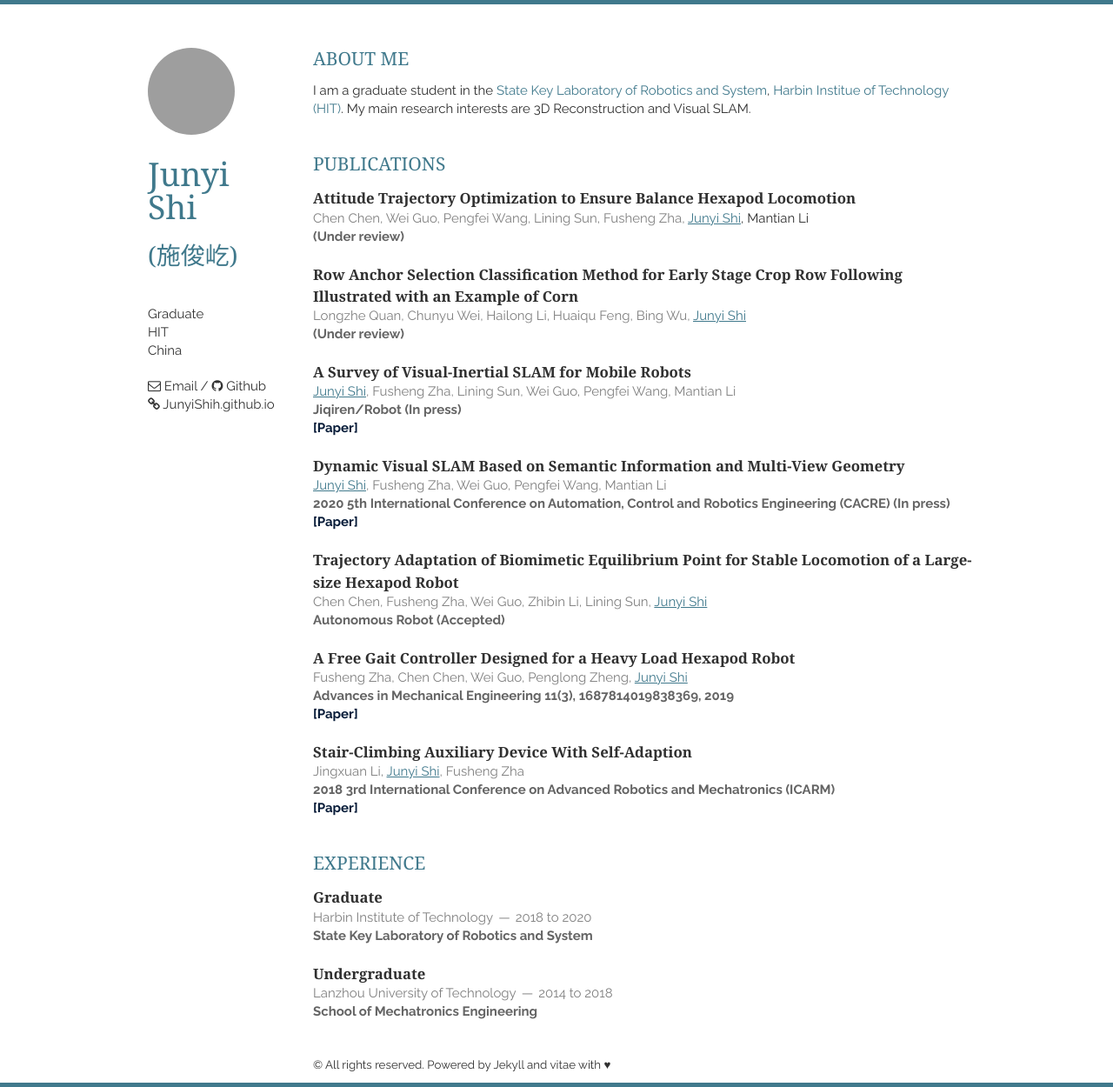
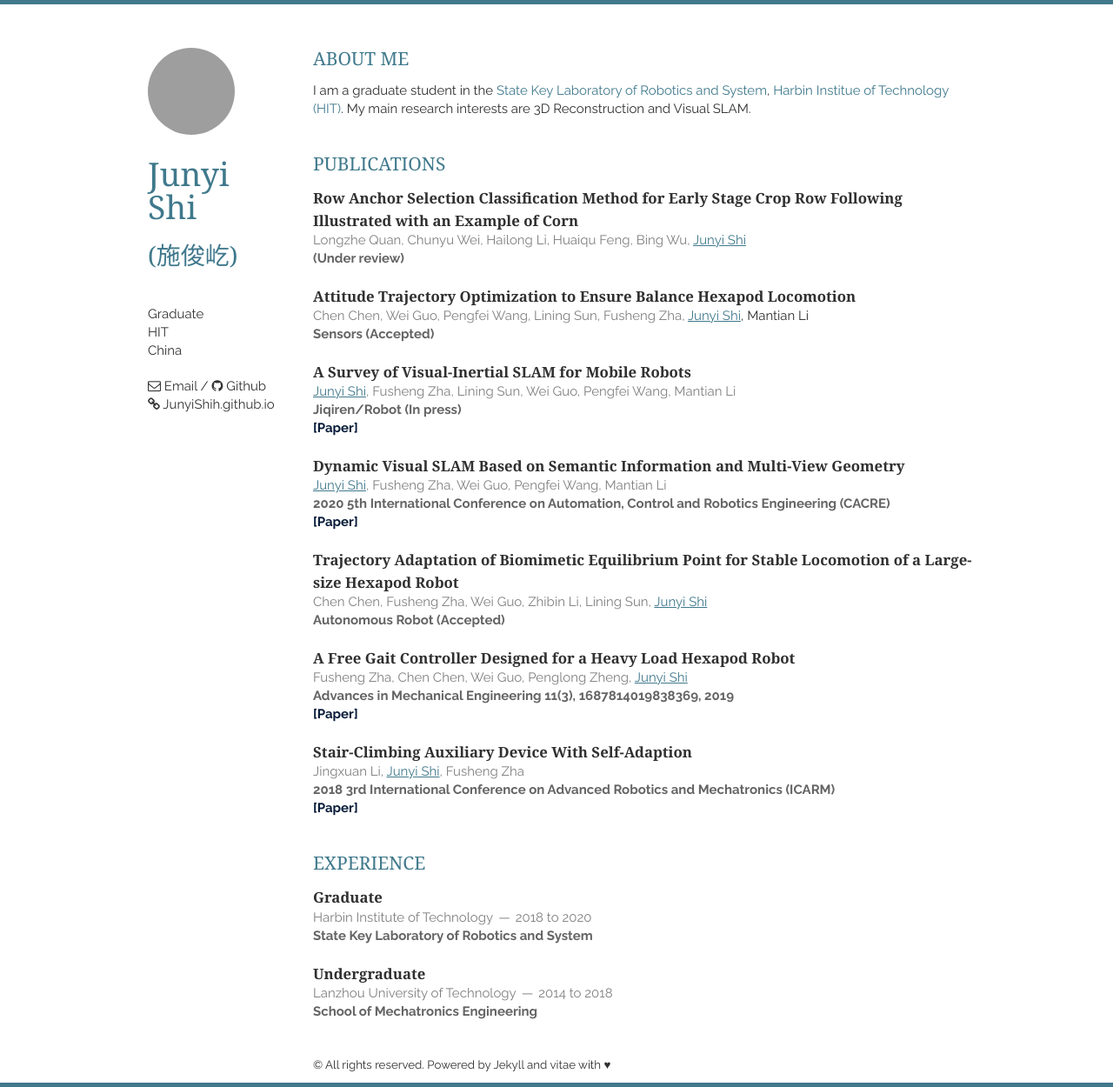
Before and after one commit to JunYiShih/JunYiShih.github.io, a Jekyll site: the page built from index.html, in a window 1280 px wide. Shown: the whole page at 87% size. Built offline with Jekyll 4.4.1, drawn with Linux system fonts in a browser that asks for light colours; nearby versions of some CDN libraries; the list of posts is cut into pages by our own code; a style sheet for code colours, icons or effects is not loaded; grey boxes are pictures that could not be loaded.

Commit message:
Update Publications.html

```diff
--- a/_includes/Publications.html
+++ b/_includes/Publications.html
@@ -3,8 +3,8 @@
 
     <article>
         <header>
-            <h1>Attitude Trajectory Optimization to Ensure Balance Hexapod Locomotion</h1>
-            <span>Chen Chen, Wei Guo, Pengfei Wang, Lining Sun, Fusheng Zha, <font color="#40798C"><u>Junyi Shi</u></font></span>, Mantian Li
+            <h1>Row Anchor Selection Classification Method for Early Stage Crop Row Following Illustrated with an Example of Corn</h1>
+            <span>Longzhe Quan, Chunyu Wei, Hailong Li, Huaiqu Feng, Bing Wu, <font color="#40798C"><u>Junyi Shi</u></font></span>
         </header>
         <p>
             <em>(Under review)</em>
@@ -16,11 +16,11 @@
 
     <article>
         <header>
-            <h1>Row Anchor Selection Classification Method for Early Stage Crop Row Following Illustrated with an Example of Corn</h1>
-            <span>Longzhe Quan, Chunyu Wei, Hailong Li, Huaiqu Feng, Bing Wu, <font color="#40798C"><u>Junyi Shi</u></font></span>
+            <h1>Attitude Trajectory Optimization to Ensure Balance Hexapod Locomotion</h1>
+            <span>Chen Chen, Wei Guo, Pengfei Wang, Lining Sun, Fusheng Zha, <font color="#40798C"><u>Junyi Shi</u></font></span>, Mantian Li
         </header>
         <p>
-            <em>(Under review)</em>
+            <em>Sensors (Accepted)</em>
         </p>
         <!-- <p><a href="">
             <em><font color="#061b38">[Paper]</font></em>
@@ -47,7 +47,7 @@
             <span><font color="#40798C"><u>Junyi Shi</u></font>, Fusheng Zha, Wei Guo, Pengfei Wang, Mantian Li</span>
         </header>
         <p>
-            <em>2020 5th International Conference on Automation, Control and Robotics Engineering (CACRE) (In press)</em>
+            <em>2020 5th International Conference on Automation, Control and Robotics Engineering (CACRE) </em>
         </p>
         <p><a href="https://ieeexplore.ieee.org/document/9230242">
             <em><font color="#061b38">[Paper]</font></em>
```
